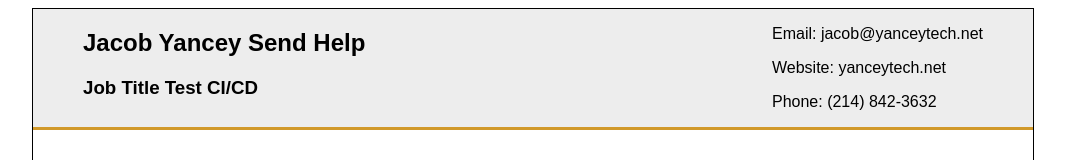
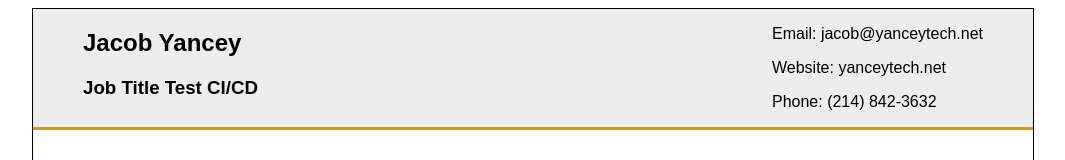
Before and after one commit to Vastagon/cloud-resume-challenge, a plain HTML site: page resume/resume.html in a window 1280 px wide. Shown: the top 160 px of the page, without its empty margins (107-1172 px from the left). Drawn offline with Linux system fonts and the light colour scheme.

Commit message:
Updating pipeline test

```diff
--- a/resume/resume.html
+++ b/resume/resume.html
@@ -12,7 +12,7 @@
     <main>
         <header>
             <div class="header-left">
-                <h2>Jacob Yancey Send Help</h2>
+                <h2>Jacob Yancey</h2>
                 <h3>Job Title Test CI/CD</h3>
             </div>
             <div class="header-right">
```
